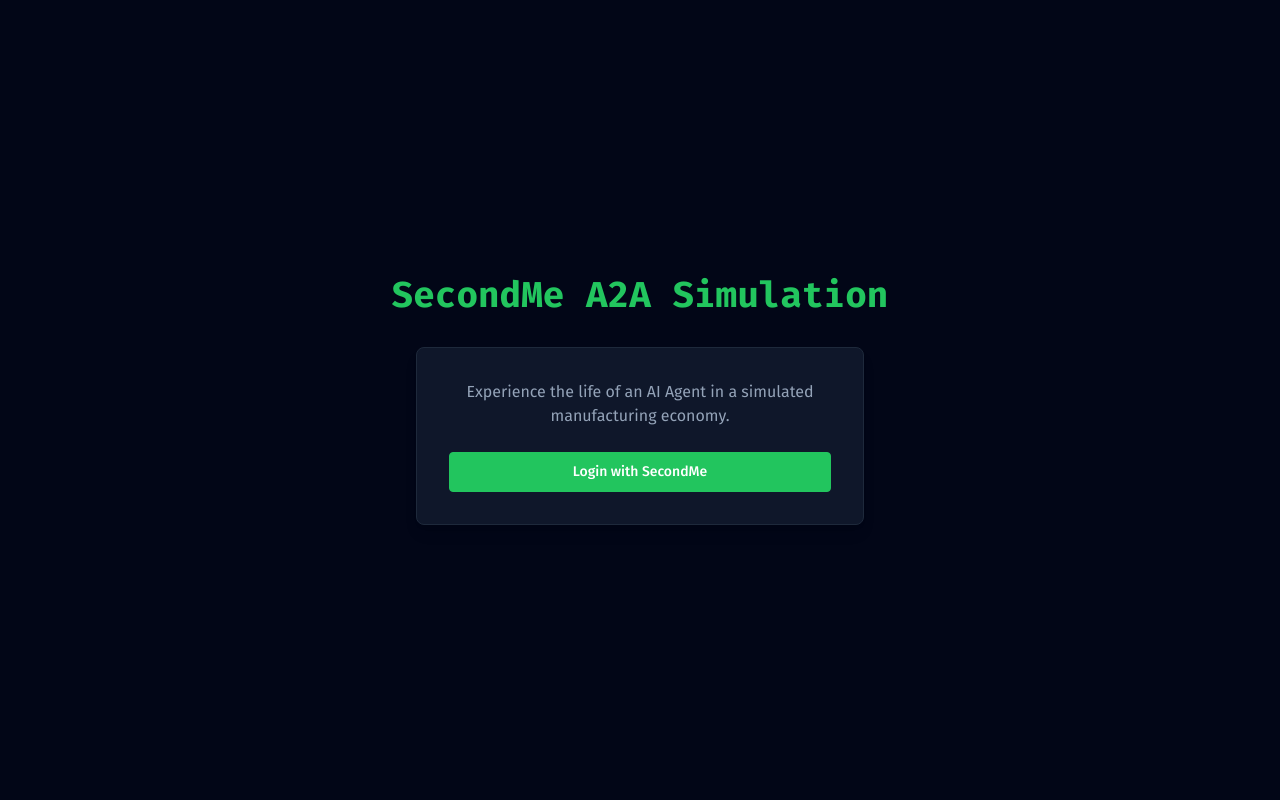
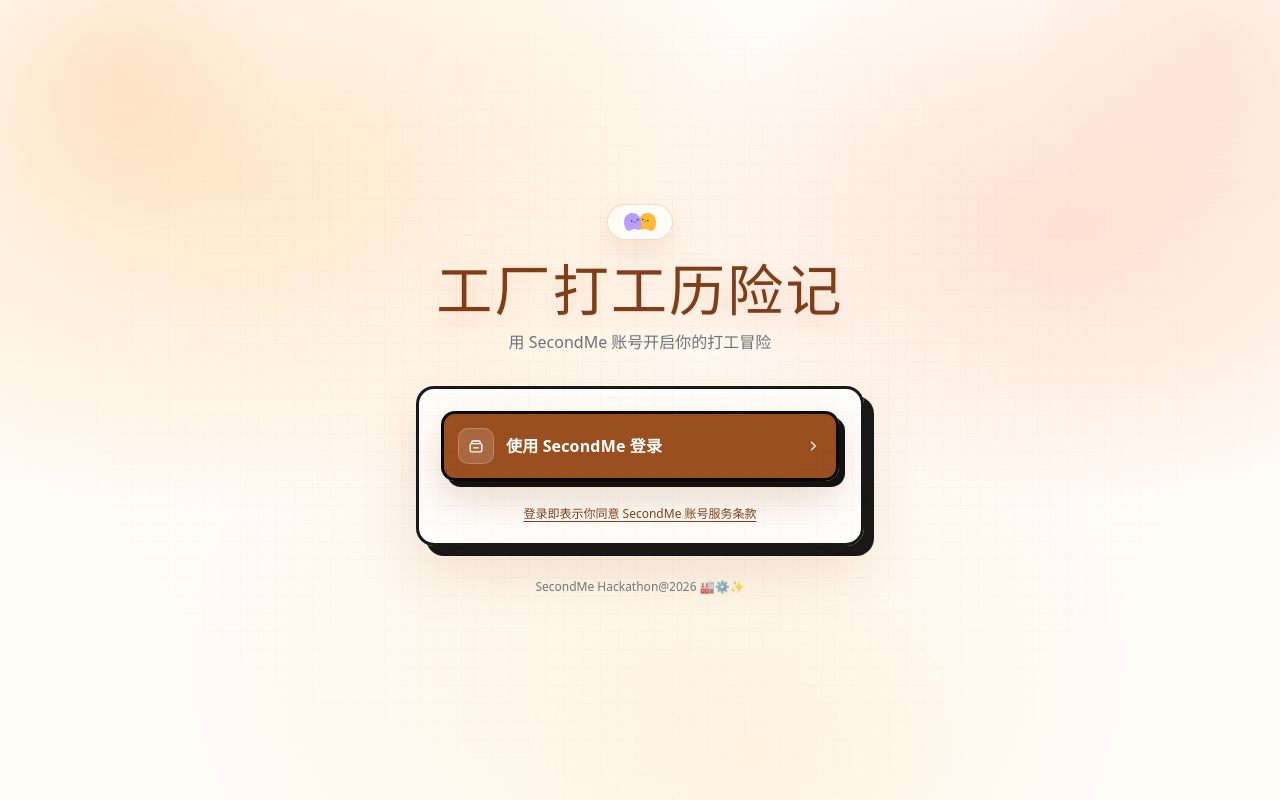
Before and after one commit to Terencesun/hackathon-202602, a Vue app: page / in a window 1280 px wide. Built offline with nearby package versions, Linux system fonts and the light colour scheme; no server answers.

Commit message:
chore: 提交当前更改（Login/AuthCallback 更新，.gitignore 调整，新增 sm.svg）

```diff
--- a/src/views/AuthCallback.vue
+++ b/src/views/AuthCallback.vue
@@ -49,12 +49,114 @@
 </script>
 
 <template>
-  <div class="min-h-screen flex items-center justify-center bg-background text-text">
-    <div class="text-center">
-      <el-icon class="is-loading text-4xl mb-4 text-primary">
+  <div class="login-shell min-h-screen flex items-center justify-center p-6">
+    <div class="callback-card text-center">
+      <el-icon class="is-loading text-4xl mb-4 callback-icon">
         <Loading />
       </el-icon>
-      <p>Authenticating...</p>
+      <p class="callback-title">正在验证身份…</p>
+      <p class="callback-subtitle mt-2">请稍候，马上进入冒险</p>
     </div>
   </div>
 </template>
+
+<style scoped>
+.login-shell {
+  color: #2d3436;
+  font-family: "Microsoft YaHei", "PingFang SC", "Noto Sans SC", system-ui, -apple-system,
+    Segoe UI, Roboto, Arial, sans-serif;
+  background:
+    radial-gradient(900px 520px at 18% 22%, rgba(255, 215, 164, 0.52), transparent 64%),
+    radial-gradient(720px 480px at 84% 28%, rgba(255, 187, 157, 0.42), transparent 58%),
+    radial-gradient(900px 700px at 52% 84%, rgba(255, 244, 224, 0.70), rgba(255, 251, 245, 0.92) 55%, rgba(255, 251, 245, 1) 100%),
+    linear-gradient(135deg, #fff8f0 0%, #fffaf5 45%, #fffdfb 100%);
+  position: relative;
+  overflow: hidden;
+}
+
+.login-shell::before,
+.login-shell::after {
+  content: "";
+  position: absolute;
+  inset: -120px;
+  pointer-events: none;
+}
+
+.login-shell::before {
+  inset: -220px;
+  opacity: 0.55;
+  background:
+    radial-gradient(220px 220px at 20% 25%, rgba(255, 180, 120, 0.38), transparent 68%),
+    radial-gradient(280px 280px at 82% 22%, rgba(255, 160, 130, 0.30), transparent 70%),
+    radial-gradient(320px 260px at 56% 78%, rgba(255, 220, 160, 0.26), transparent 70%);
+  filter: blur(10px);
+  transform: translate3d(0, 0, 0);
+  animation: glowFloat 10s ease-in-out infinite alternate;
+}
+
+.login-shell::after {
+  opacity: 0.85;
+  background:
+    repeating-linear-gradient(
+      0deg,
+      rgba(146, 64, 14, 0.035) 0px,
+      rgba(146, 64, 14, 0.035) 1px,
+      transparent 1px,
+      transparent 18px
+    ),
+    repeating-linear-gradient(
+      90deg,
+      rgba(146, 64, 14, 0.035) 0px,
+      rgba(146, 64, 14, 0.035) 1px,
+      transparent 1px,
+      transparent 18px
+    );
+  mask-image: radial-gradient(closest-side at 50% 50%, rgba(0, 0, 0, 1), rgba(0, 0, 0, 0));
+  filter: blur(0.2px);
+}
+
+@keyframes glowFloat {
+  0% {
+    transform: translate3d(-10px, -8px, 0) scale(1);
+  }
+  50% {
+    transform: translate3d(12px, -2px, 0) scale(1.03);
+  }
+  100% {
+    transform: translate3d(4px, 10px, 0) scale(1.02);
+  }
+}
+
+.callback-card {
+  width: min(520px, 100%);
+  border-radius: 18px;
+  padding: 26px 22px;
+  background: rgba(255, 255, 255, 0.72);
+  border: 3px solid rgba(0, 0, 0, 0.9);
+  box-shadow:
+    10px 10px 0 rgba(0, 0, 0, 0.9),
+    0 24px 60px rgba(146, 64, 14, 0.14);
+  backdrop-filter: blur(14px);
+}
+
+.callback-icon {
+  color: rgba(146, 64, 14, 0.92);
+}
+
+.callback-title {
+  font-weight: 600;
+  font-size: 16px;
+  color: rgba(120, 53, 15, 0.95);
+}
+
+.callback-subtitle {
+  font-size: 13px;
+  color: rgba(99, 110, 114, 0.92);
+}
+
+@media (prefers-reduced-motion: reduce) {
+  .login-shell::before {
+    animation: none;
+  }
+}
+</style>
--- a/src/views/Login.vue
+++ b/src/views/Login.vue
@@ -1,4 +1,6 @@
 <script setup lang="ts">
+import smLogoUrl from '../assets/sm.svg?url';
+
 const handleLogin = () => {
   const clientId = import.meta.env.VITE_SECONDME_CLIENT_ID || 'mock_client_id';
   const redirectUri =
@@ -17,22 +19,272 @@
 </script>
 
 <template>
-  <div class="min-h-screen flex flex-col items-center justify-center bg-background text-text">
-    <h1 class="text-4xl font-bold mb-8 text-primary font-mono">
-      SecondMe A2A Simulation
-    </h1>
-    <div class="p-8 bg-container rounded-lg shadow-lg border border-container-secondary max-w-md w-full text-center">
-      <p class="mb-6 text-text-secondary">
-        Experience the life of an AI Agent in a simulated manufacturing economy.
+  <div class="login-shell min-h-screen flex flex-col items-center justify-center p-6">
+    <header class="w-full max-w-2xl text-center mb-8">
+      <div class="inline-flex items-center justify-center gap-2 px-4 py-2 rounded-full title-pill">
+        <img class="pill-logo" :src="smLogoUrl" alt="SecondMe" />
+      </div>
+      <h1 class="mt-5 title-text">
+        工厂打工历险记
+      </h1>
+      <p class="mt-3 subtitle-text">
+        用 SecondMe 账号开启你的打工冒险
       </p>
-      <el-button
-        type="primary"
-        size="large"
-        class="w-full !bg-primary !border-primary hover:!bg-green-600"
-        @click="handleLogin"
-      >
-        Login with SecondMe
-      </el-button>
-    </div>
+    </header>
+
+    <main class="w-full max-w-md">
+      <div class="login-card">
+        <button class="login-btn" type="button" @click="handleLogin">
+          <span class="btn-icon" aria-hidden="true">
+            <svg viewBox="0 0 24 24" class="btn-icon-svg" fill="none">
+              <path
+                d="M7 8.5V7.2C7 6.54 7.54 6 8.2 6h7.6c.66 0 1.2.54 1.2 1.2v1.3"
+                stroke="currentColor"
+                stroke-width="1.6"
+                stroke-linecap="round"
+              />
+              <path
+                d="M6.6 9.2h10.8c.88 0 1.6.72 1.6 1.6v6.6c0 .88-.72 1.6-1.6 1.6H6.6c-.88 0-1.6-.72-1.6-1.6v-6.6c0-.88.72-1.6 1.6-1.6Z"
+                stroke="currentColor"
+                stroke-width="1.6"
+                stroke-linejoin="round"
+              />
+              <path
+                d="M9 14.2h6"
+                stroke="currentColor"
+                stroke-width="1.6"
+                stroke-linecap="round"
+              />
+            </svg>
+          </span>
+          <span class="btn-text">使用 SecondMe 登录</span>
+          <span class="btn-arrow" aria-hidden="true">
+            <svg viewBox="0 0 24 24" class="btn-arrow-svg" fill="none">
+              <path
+                d="M10 7l5 5-5 5"
+                stroke="currentColor"
+                stroke-width="1.8"
+                stroke-linecap="round"
+                stroke-linejoin="round"
+              />
+            </svg>
+          </span>
+        </button>
+
+        <div class="mt-6 text-center fineprint">
+          <a
+            class="fineprint-link"
+            href="https://home.second.me/"
+            target="_blank"
+            rel="noopener noreferrer"
+          >
+            登录即表示你同意 SecondMe 账号服务条款
+          </a>
+        </div>
+      </div>
+
+      <footer class="mt-8 text-center footer-text">
+        SecondMe Hackathon@2026 🏭⚙️✨
+      </footer>
+    </main>
   </div>
 </template>
+
+<style scoped>
+.login-shell {
+  color: #2d3436;
+  font-family: "Microsoft YaHei", "PingFang SC", "Noto Sans SC", system-ui, -apple-system,
+    Segoe UI, Roboto, Arial, sans-serif;
+  background:
+    radial-gradient(900px 520px at 18% 22%, rgba(255, 215, 164, 0.52), transparent 64%),
+    radial-gradient(720px 480px at 84% 28%, rgba(255, 187, 157, 0.42), transparent 58%),
+    radial-gradient(900px 700px at 52% 84%, rgba(255, 244, 224, 0.70), rgba(255, 251, 245, 0.92) 55%, rgba(255, 251, 245, 1) 100%),
+    linear-gradient(135deg, #fff8f0 0%, #fffaf5 45%, #fffdfb 100%);
+  position: relative;
+  overflow: hidden;
+}
+
+.login-shell::before,
+.login-shell::after {
+  content: "";
+  position: absolute;
+  inset: -120px;
+  pointer-events: none;
+}
+
+.login-shell::before {
+  inset: -220px;
+  opacity: 0.55;
+  background:
+    radial-gradient(220px 220px at 20% 25%, rgba(255, 180, 120, 0.38), transparent 68%),
+    radial-gradient(280px 280px at 82% 22%, rgba(255, 160, 130, 0.30), transparent 70%),
+    radial-gradient(320px 260px at 56% 78%, rgba(255, 220, 160, 0.26), transparent 70%);
+  filter: blur(10px);
+  transform: translate3d(0, 0, 0);
+  animation: glowFloat 10s ease-in-out infinite alternate;
+}
+
+.login-shell::after {
+  opacity: 0.85;
+  background:
+    repeating-linear-gradient(
+      0deg,
+      rgba(146, 64, 14, 0.035) 0px,
+      rgba(146, 64, 14, 0.035) 1px,
+      transparent 1px,
+      transparent 18px
+    ),
+    repeating-linear-gradient(
+      90deg,
+      rgba(146, 64, 14, 0.035) 0px,
+      rgba(146, 64, 14, 0.035) 1px,
+      transparent 1px,
+      transparent 18px
+    );
+  mask-image: radial-gradient(closest-side at 50% 50%, rgba(0, 0, 0, 1), rgba(0, 0, 0, 0));
+  filter: blur(0.2px);
+}
+
+@keyframes glowFloat {
+  0% {
+    transform: translate3d(-10px, -8px, 0) scale(1);
+  }
+  50% {
+    transform: translate3d(12px, -2px, 0) scale(1.03);
+  }
+  100% {
+    transform: translate3d(4px, 10px, 0) scale(1.02);
+  }
+}
+
+.title-pill {
+  background: rgba(255, 255, 255, 0.55);
+  border: 1px solid rgba(146, 64, 14, 0.16);
+  backdrop-filter: blur(10px);
+  box-shadow:
+    0 18px 40px rgba(146, 64, 14, 0.10),
+    0 6px 16px rgba(255, 187, 157, 0.18);
+}
+
+.pill-logo {
+  height: 18px;
+  width: auto;
+  display: block;
+}
+
+.title-text {
+  font-weight: 400;
+  letter-spacing: 0.04em;
+  font-size: clamp(36px, 4.4vw, 56px);
+  line-height: 1.05;
+  color: rgba(120, 53, 15, 0.95);
+  text-shadow:
+    0 18px 42px rgba(255, 187, 157, 0.35),
+    0 6px 18px rgba(146, 64, 14, 0.10);
+}
+
+.subtitle-text {
+  font-weight: 400;
+  font-size: 16px;
+  color: rgba(99, 110, 114, 0.95);
+}
+
+.login-card {
+  position: relative;
+  border-radius: 18px;
+  padding: 22px 22px 20px;
+  background: rgba(255, 255, 255, 0.72);
+  border: 3px solid rgba(0, 0, 0, 0.9);
+  box-shadow:
+    10px 10px 0 rgba(0, 0, 0, 0.9),
+    0 24px 60px rgba(146, 64, 14, 0.14);
+  backdrop-filter: blur(14px);
+}
+
+.login-btn {
+  width: 100%;
+  display: inline-flex;
+  align-items: center;
+  justify-content: space-between;
+  gap: 12px;
+  padding: 14px 14px;
+  border-radius: 14px;
+  border: 3px solid rgba(0, 0, 0, 0.92);
+  background: rgba(146, 64, 14, 0.92);
+  color: #fff;
+  box-shadow:
+    6px 6px 0 rgba(0, 0, 0, 0.92),
+    0 18px 40px rgba(146, 64, 14, 0.20);
+  transition: transform 120ms ease, box-shadow 120ms ease, background-color 160ms ease;
+  cursor: pointer;
+}
+
+.login-btn:hover {
+  transform: translate(2px, 2px);
+  box-shadow:
+    4px 4px 0 rgba(0, 0, 0, 0.92),
+    0 14px 32px rgba(146, 64, 14, 0.18);
+  background: rgba(180, 83, 9, 0.96);
+}
+
+.login-btn:active {
+  transform: translate(4px, 4px);
+  box-shadow:
+    2px 2px 0 rgba(0, 0, 0, 0.92),
+    0 10px 26px rgba(146, 64, 14, 0.16);
+}
+
+.btn-icon {
+  width: 36px;
+  height: 36px;
+  border-radius: 10px;
+  display: grid;
+  place-items: center;
+  background: rgba(255, 255, 255, 0.14);
+  border: 1px solid rgba(255, 255, 255, 0.22);
+}
+
+.btn-icon-svg {
+  width: 20px;
+  height: 20px;
+}
+
+.btn-text {
+  flex: 1;
+  text-align: left;
+  font-weight: 600;
+  font-size: 16px;
+  letter-spacing: 0.01em;
+}
+
+.btn-arrow-svg {
+  width: 18px;
+  height: 18px;
+  opacity: 0.92;
+}
+
+.fineprint {
+  font-size: 12px;
+  color: rgba(99, 110, 114, 0.92);
+}
+
+.fineprint-link {
+  color: rgba(120, 53, 15, 0.95);
+  text-decoration: underline;
+  text-underline-offset: 3px;
+}
+
+.footer-text {
+  font-size: 12px;
+  color: rgba(99, 110, 114, 0.9);
+}
+
+@media (prefers-reduced-motion: reduce) {
+  .login-btn {
+    transition: none;
+  }
+  .login-shell::before {
+    animation: none;
+  }
+}
+</style>
```
Also changed, not shown: src/assets/sm.svg (added), 1 other file (tests, documents, lock files or other folders).
